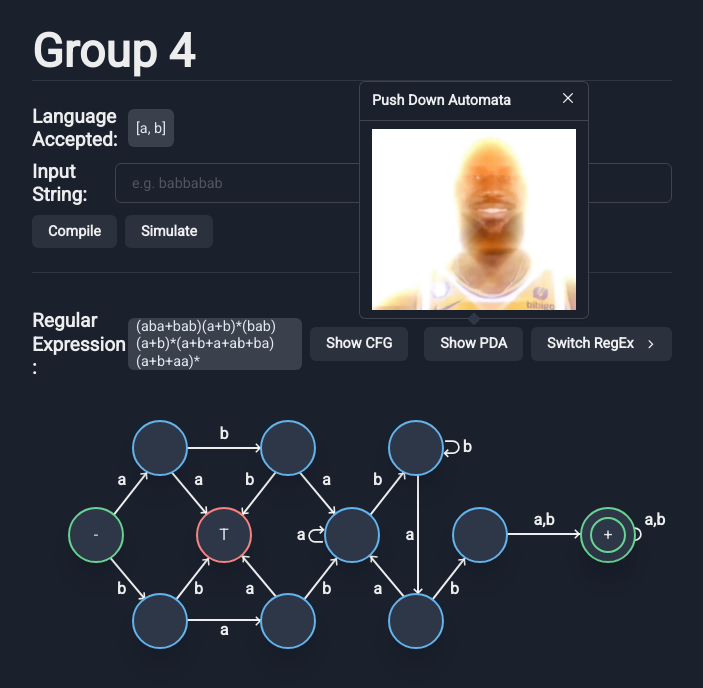
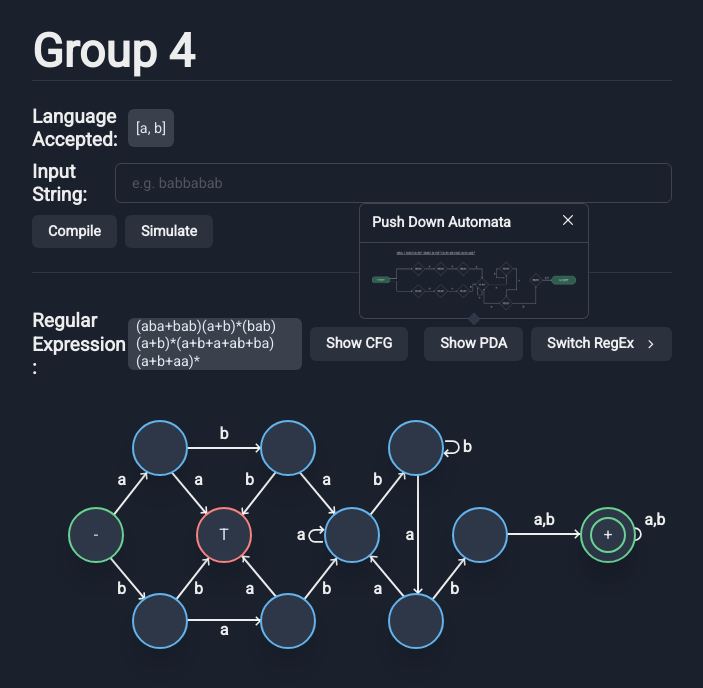
Before and after one commit to Kaezie/AutomataDFA, a Next.js app: page / in a window 1280 px wide. Both pictures are taken after a click on the button "Show PDA". Shown: the top 688 px of the page, without its empty margins (288-991 px from the left). Built offline with nearby package versions, Linux system fonts and the light colour scheme.

Commit message:
add pda images to button

```diff
--- a/components/components/PDA.js
+++ b/components/components/PDA.js
@@ -34,11 +34,11 @@ import {
             <PopoverBody align="center">
               {!prob2 ? (
                 <Image
-                src="/lebonbon.jpg"
+                src="/PDA_AB.png"
             />
               ) : (
                 <Image
-                    src="https://pbs.twimg.com/media/GIRvVSCXEAAbLqz?format=jpg&name=medium"
+                    src="/PDA_01.png"
                 />
               )}
             </PopoverBody>
```
